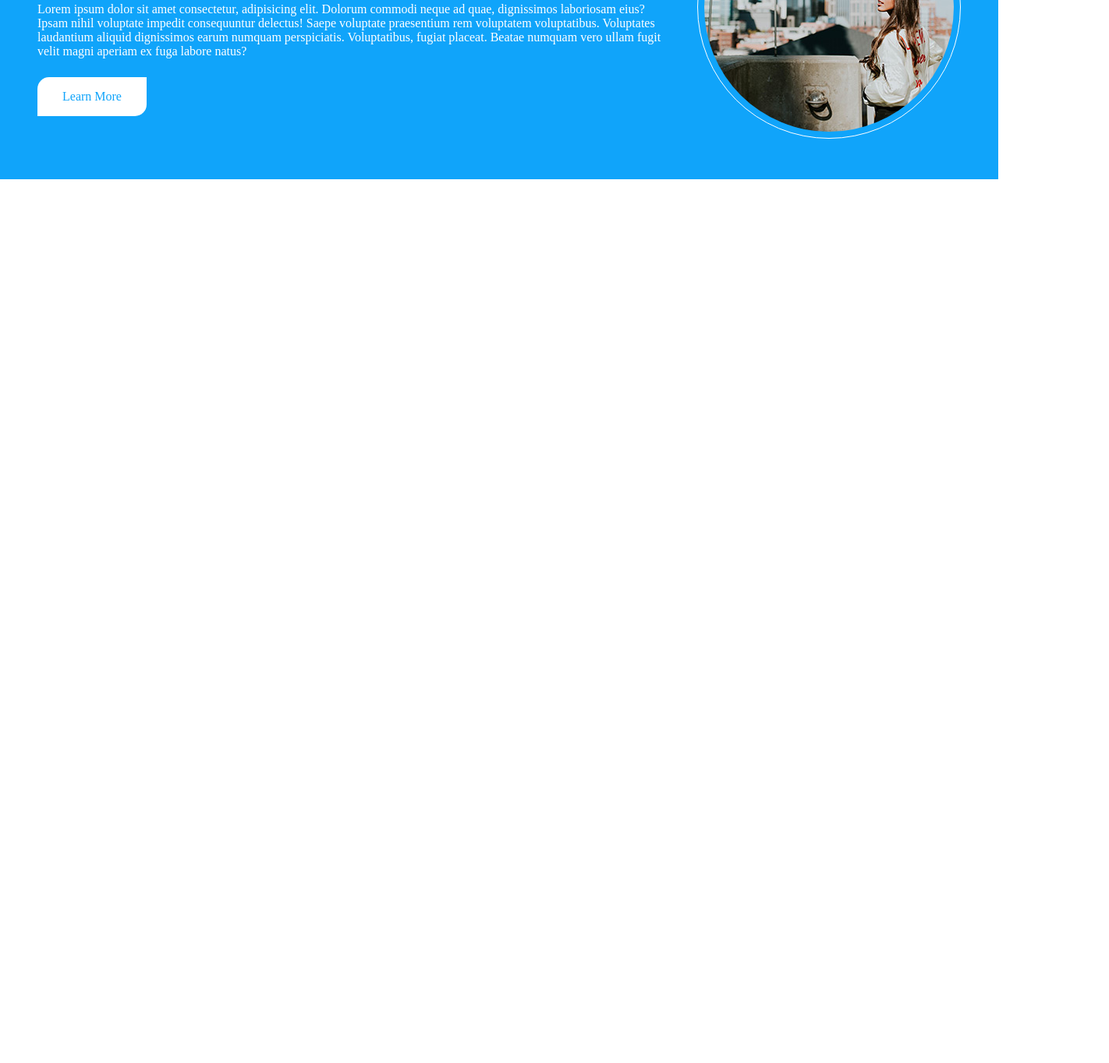
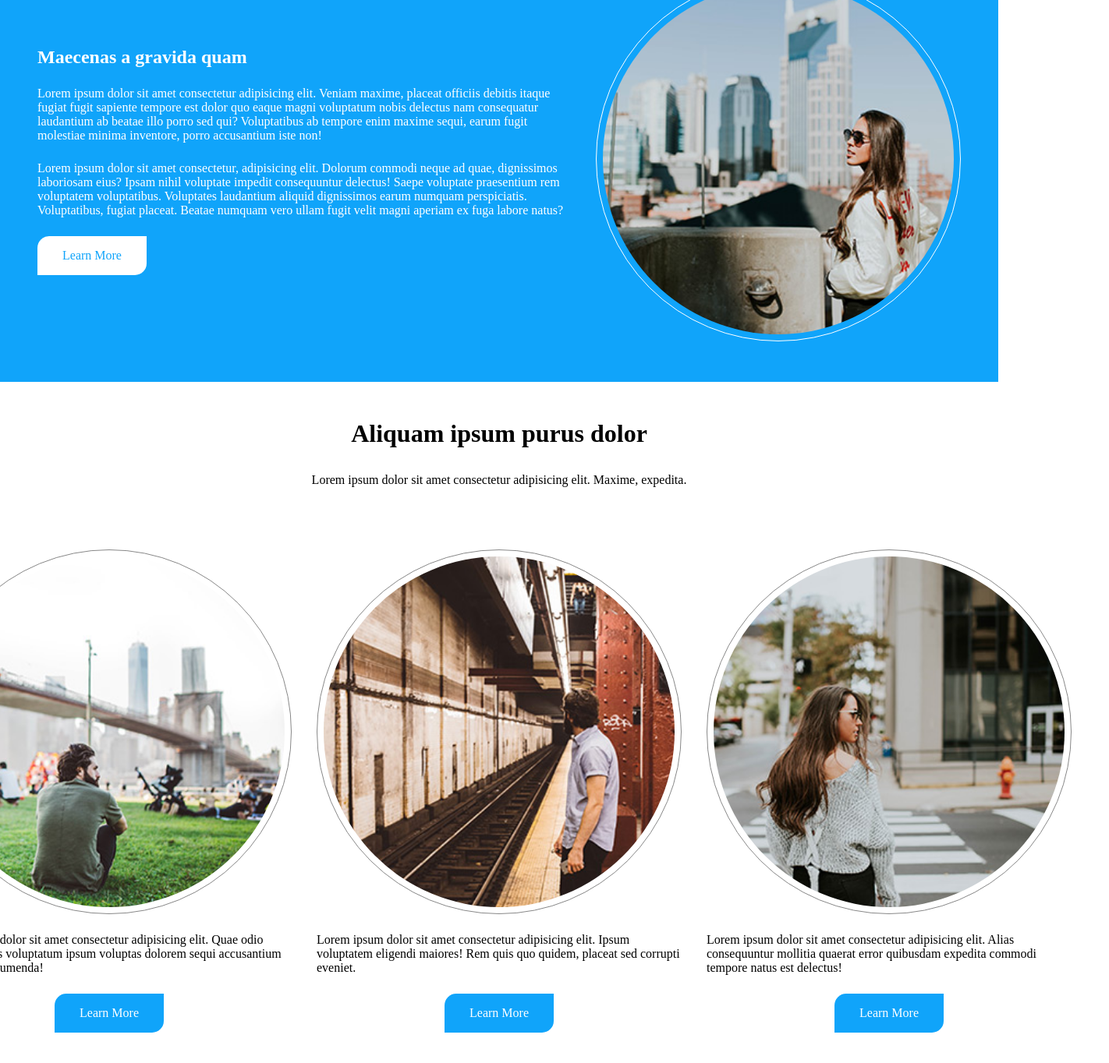
Before and after one commit to TimNik96/napredniKurs, a plain HTML site: page flex/vezbanje/index.html in a window 1280 px wide. Shown: the part 966-2330 px from the top of the page at 78% size, 1422 px wide, since content can reach past the window. Before the commit the page ends 1196 px from the top, so only its background shows below. Drawn offline with Linux system fonts and the light colour scheme.

Commit message:
finish practice site

```diff
--- a/flex/vezbanje/index.css
+++ b/flex/vezbanje/index.css
@@ -81,10 +81,11 @@ main section {
     column-gap: 2rem;
 }
 
-.picture img {
+.picture img, .lastSection img {
     border: 1px solid #888;
     padding: .5rem;
     border-radius: 50%;
+    width: 450px;
 }
 
 .content {
@@ -103,3 +104,19 @@ main section {
 .reverse img {
     border-color: #fff;
 }
+
+.lastSection {
+    display: flex;
+    flex-direction: column;
+    justify-content: center;
+    align-items: center;
+    row-gap: 2rem;
+}
+
+.lastSection h2 {
+    font-size: 2rem;
+}
+
+.lastSection .content {
+    align-items: center;
+}
--- a/flex/vezbanje/index.html
+++ b/flex/vezbanje/index.html
@@ -41,7 +41,7 @@
         </section>
         <section class="reverse">
             <div class="picture">
-                <img src="pictures/Nikola Timotic - pic02.jpg" alt="picture_1">
+                <img src="pictures/Nikola Timotic - pic02.jpg" alt="picture_2">
             </div>
             <div class="content">
                 <h2>
@@ -57,6 +57,37 @@
                 <a href="#" class="btn reverse-btn">Learn More</a>
             </div>
         </section>
+        <section class="lastSection">
+            <h2>
+                Aliquam ipsum purus dolor
+            </h2>
+            <p>
+                Lorem ipsum dolor sit amet consectetur adipisicing elit. Maxime, expedita.
+            </p>
+            <section>
+                <article class="content">
+                    <img src="./pictures/Nikola Timotic - pic03.jpg" alt="picture_3">
+                    <p>
+                        Lorem ipsum, dolor sit amet consectetur adipisicing elit. Quae odio perferendis eos voluptatum ipsum voluptas dolorem sequi accusantium quibusdam assumenda!
+                    </p>
+                    <a href="#" class="btn">Learn More</a>
+                </article>
+                <article class="content">
+                    <img src="./pictures/Nikola Timotic - pic04.jpg" alt="picture_4">
+                    <p>
+                        Lorem ipsum dolor sit amet consectetur adipisicing elit. Ipsum voluptatem eligendi maiores! Rem quis quo quidem, placeat sed corrupti eveniet.
+                    </p>
+                    <a href="#" class="btn">Learn More</a>
+                </article>
+                <article class="content">
+                    <img src="./pictures/Nikola Timotic - pic05.jpg" alt="picture_5">
+                    <p>
+                        Lorem ipsum dolor sit amet consectetur adipisicing elit. Alias consequuntur mollitia quaerat error quibusdam expedita commodi tempore natus est delectus!
+                    </p>
+                    <a href="#" class="btn">Learn More</a>
+                </article>
+            </section>
+        </section>
     </main>
 </body>
 </html>
```
